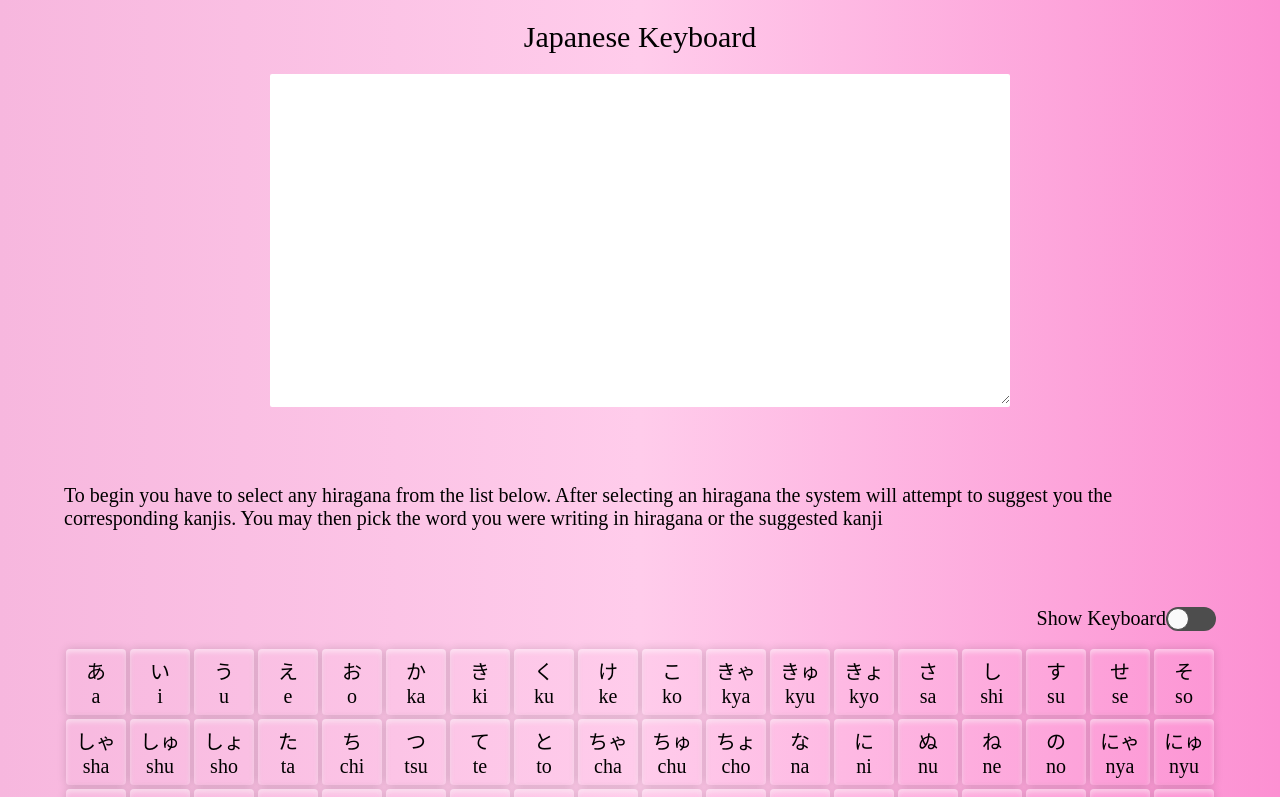
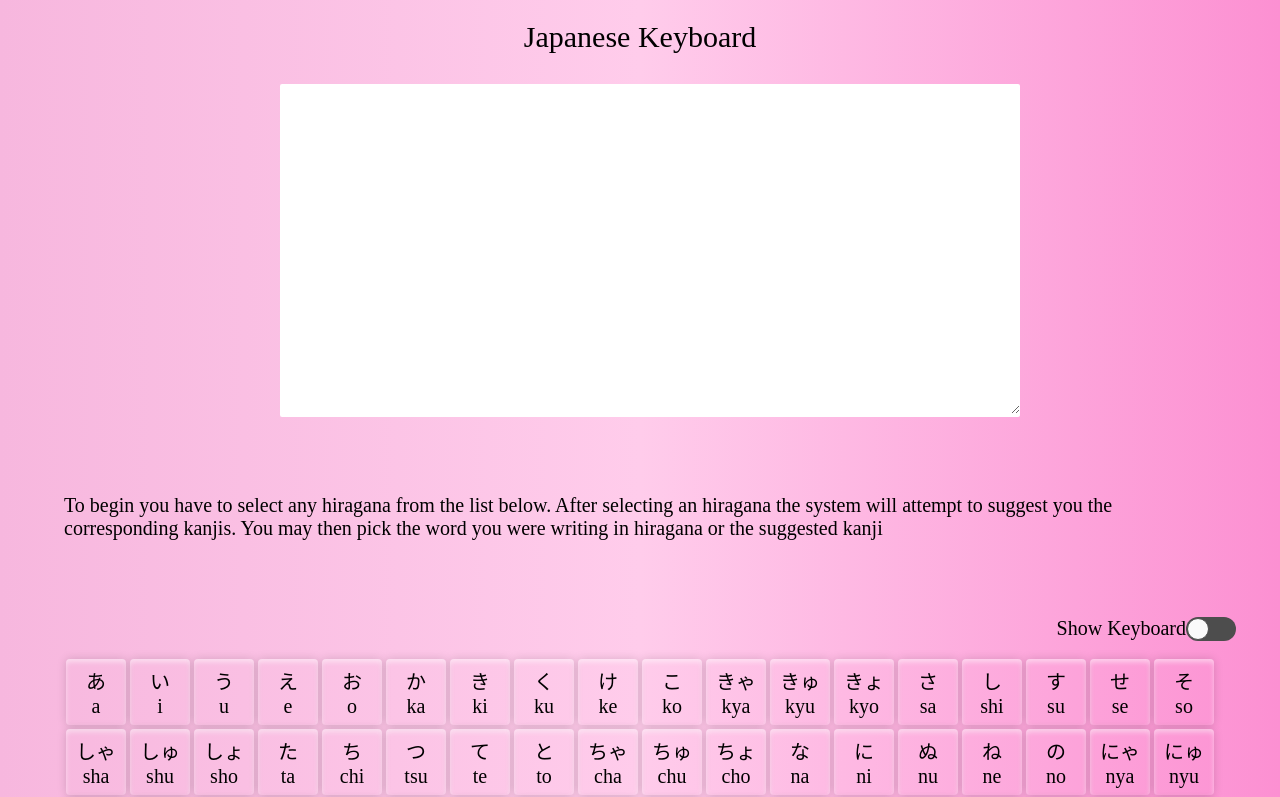
Before and after one commit to acoss22/japanese_keyboard, a React (Create React App) app in the folder japanese-keyboard/: page / in a window 1280 px wide. Shown: the top 797 px of the page. Built offline with nearby package versions, Linux system fonts and the light colour scheme.

Commit message:
style: css fix typo

```diff
--- a/japanese-keyboard/src/App.css
+++ b/japanese-keyboard/src/App.css
@@ -12,7 +12,7 @@
 .container {
   margin: auto;
   width: 100%;
-  padding: 1rm;
+  padding: 1rem;
 }
 
 body {
```
